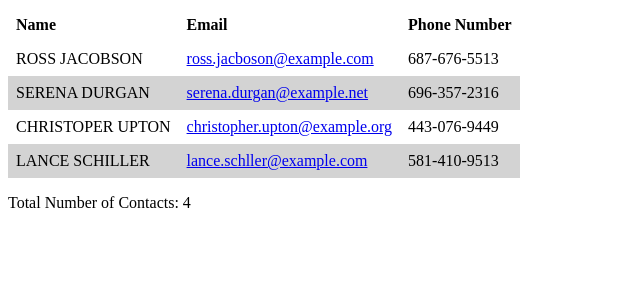
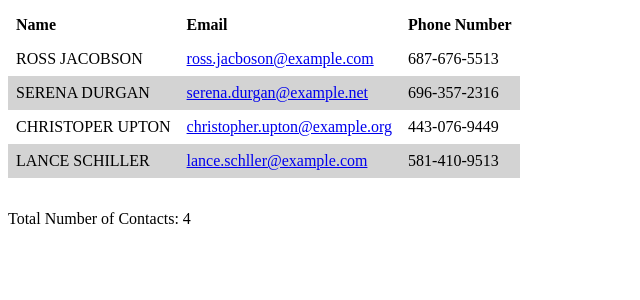
Before and after one commit to RobBerger/l03-FSWD1054, a React (Create React App) app: page / in a window 1280 px wide. Shown: the top 300 px of the page, without its empty margins (0-640 px from the left). Built offline with nearby package versions, Linux system fonts and the light colour scheme; the HTML template or start-up script is replaced by a standard one.

Commit message:
connected ContactSummary css

```diff
--- a/src/ContactSummary.js
+++ b/src/ContactSummary.js
@@ -1,9 +1,10 @@
 import React from 'react'
+import styles from './ContactSummary.module.css'
 
 class ContactSummary extends React.Component {
   render() {
     return (
-    <div>
+    <div className={styles.summary}>
      { this.props.contacts.length ?
        <p>Total Number of Contacts: <span>{this.props.contacts.length}</span></p> :
        <p>Sorry, no contacts found :(</p> }
```
